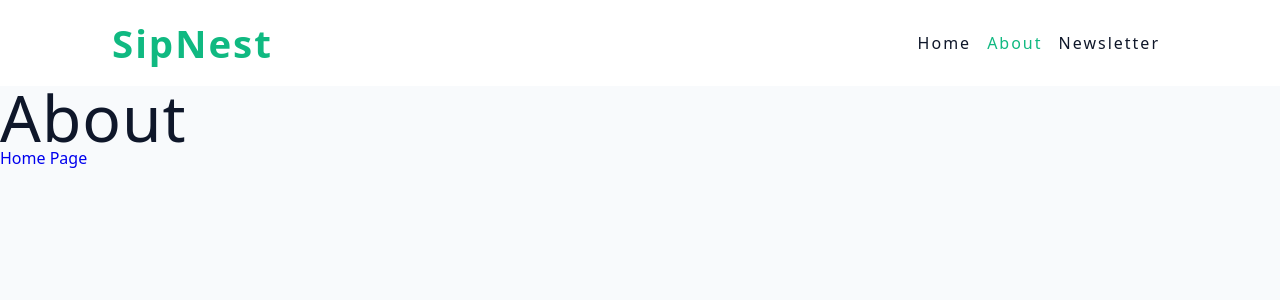
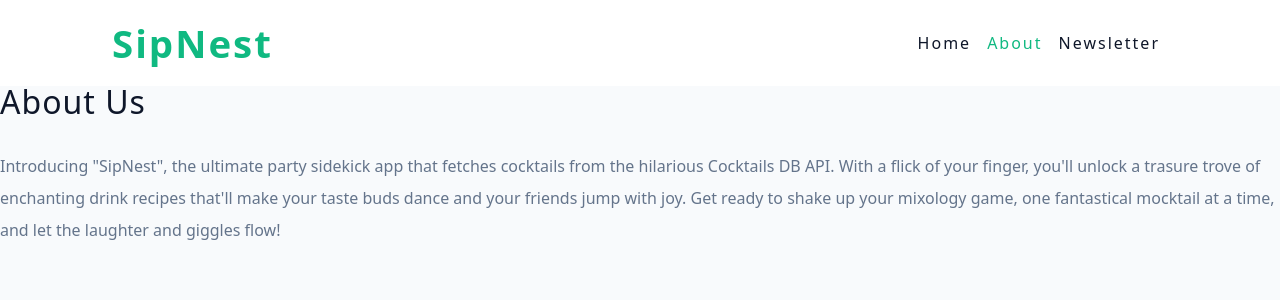
Before and after one commit to cbarnes0/SipNest, a React (Vite) app: page /about in a window 1280 px wide. Shown: the top 300 px of the page. Built offline with nearby package versions, Linux system fonts and the light colour scheme.

Commit message:
about us page uploaded

```diff
--- a/src/pages/About.jsx
+++ b/src/pages/About.jsx
@@ -1,11 +1,25 @@
-import { Link } from 'react-router-dom';
+import Wrapper from '../assets/wrappers/AboutPage'
 
 const About = () => {
     return (
-        <div>
-            <h1>About</h1>
-            <Link to='/'>Home Page</Link>
-        </div>
+        <Wrapper>
+            <h3>About Us</h3>
+            <p>
+                Introducing "SipNest", the ultimate
+                party sidekick app that fetches
+                cocktails from the hilarious Cocktails DB
+                API. With a flick of your
+                finger, you'll unlock a trasure trove of
+                enchanting drink recipes
+                that'll make your taste buds dance and
+                your friends jump with joy. Get
+                ready to shake up your mixology game, one
+                fantastical mocktail at a
+                time, and let the laughter and giggles
+                flow!
+            </p>
+
+        </Wrapper>
     )
 };
 export default About;
```
